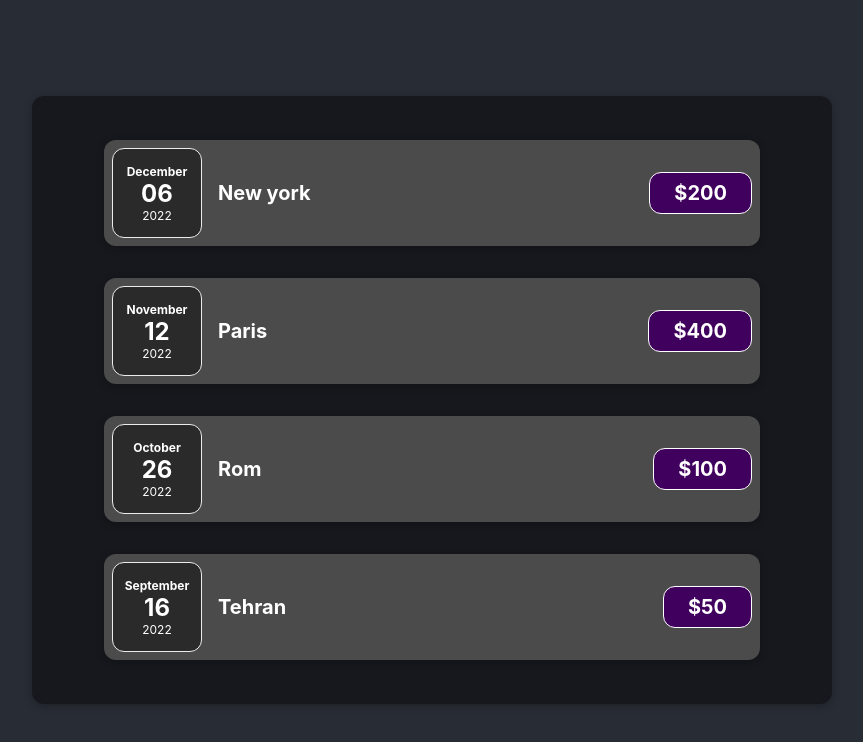
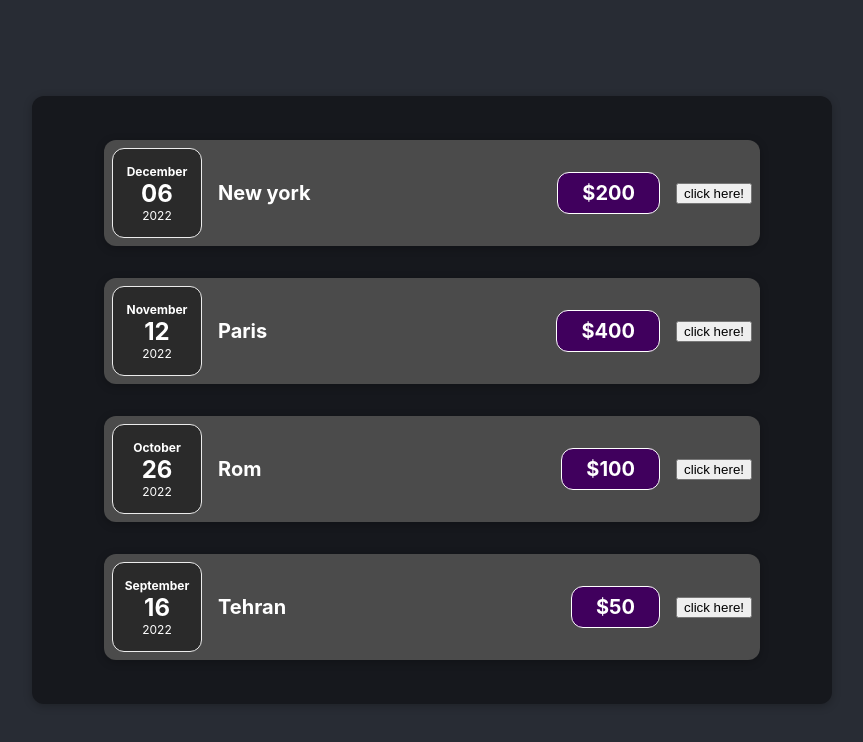
Before and after one commit to funnypar/FirstReactProject, a React (Create React App) app: page / in a window 1280 px wide. Shown: the top 742 px of the page, without its empty margins (208-1071 px from the left). Built offline with nearby package versions, Linux system fonts and the light colour scheme.

Commit message:
Added first eventHandler

```diff
--- a/src/components/Eitems/Eitems.js
+++ b/src/components/Eitems/Eitems.js
@@ -3,12 +3,15 @@ import EitemsDate from "./EitemsDate";
 import "./Eitems.css";
 
 const EItems = (props) => {
+    const hiHandler = () => console.log("hi there !!!");
+
     return (
         <Card className="expense-item">
             <EitemsDate dateItem={props.dateItem} />
             <div className="expense-item__description">
                 <h2>{props.title}</h2>
                 <div className="expense-item__price">${props.price}</div>
+                <button onClick={hiHandler}>click here!</button>
             </div>
         </Card>
     );
```
